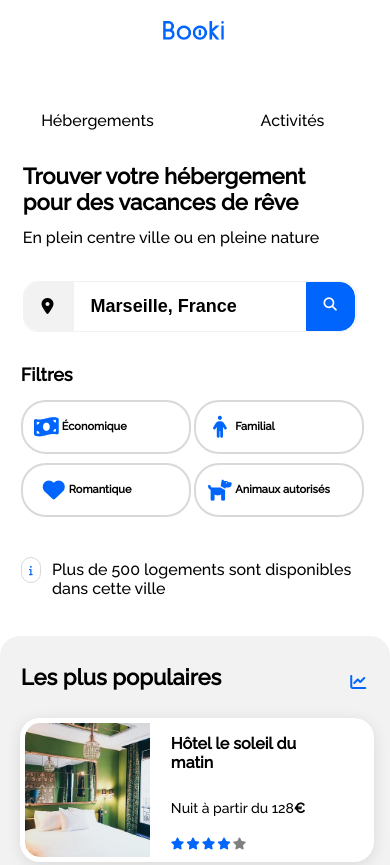
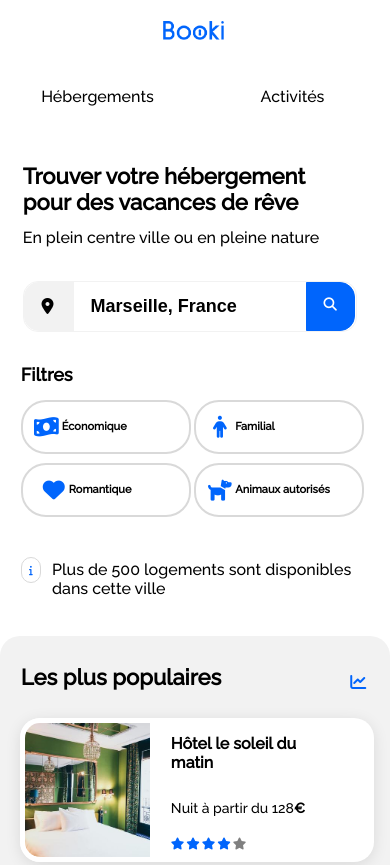
Before and after one commit to Darksurf13/PROJET2, a plain HTML site: page index.html in a window 390 px wide. Shown: the top 865 px of the page. Drawn offline with Linux system fonts and the light colour scheme.

Commit message:
projet BOOKI

```diff
--- a/mobile.css
+++ b/mobile.css
@@ -1,6 +1,5 @@
 body {
     max-width: 768px;
-    height: 4113px;
 }
 
 .buttonsearch {
@@ -60,6 +59,12 @@ nav a {
 
 nav a:hover {
     border-bottom-color: #0069FC;
+}
+
+.texthebergements,
+.textactivites {
+    margin-top: auto;
+    margin-bottom: 22.84px;
 }
 
 /*---------------------------------------Partie 2 FILTRES--------------------------------------------------*/
```
